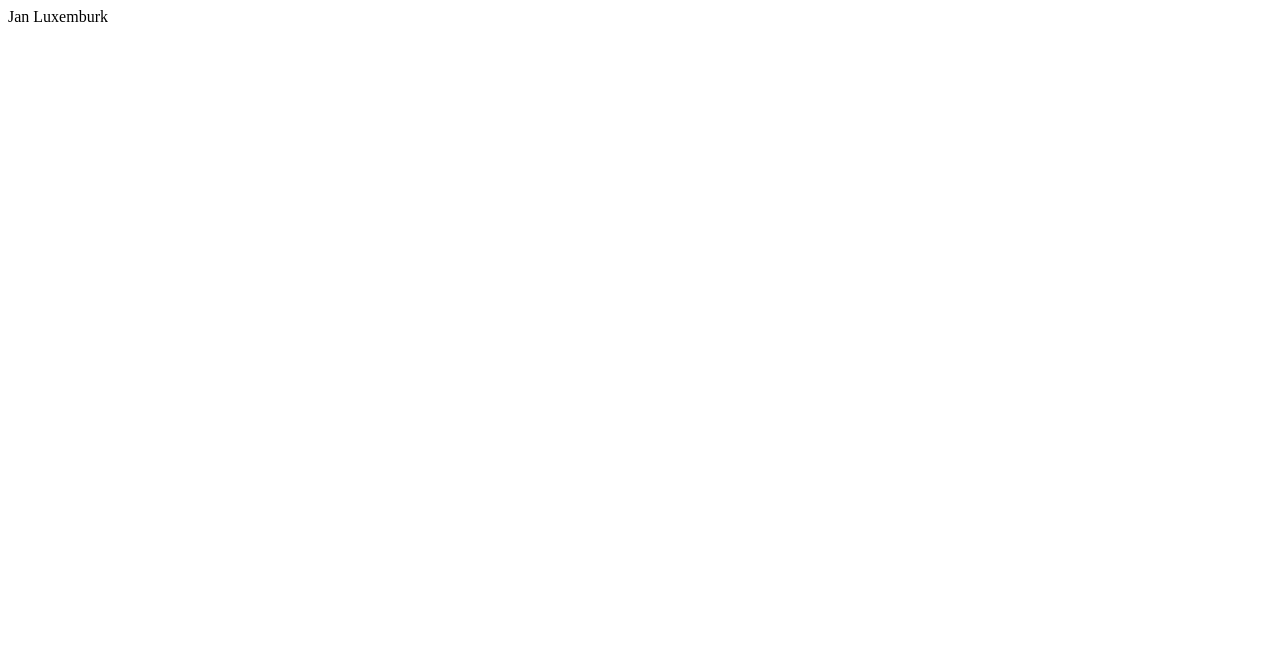
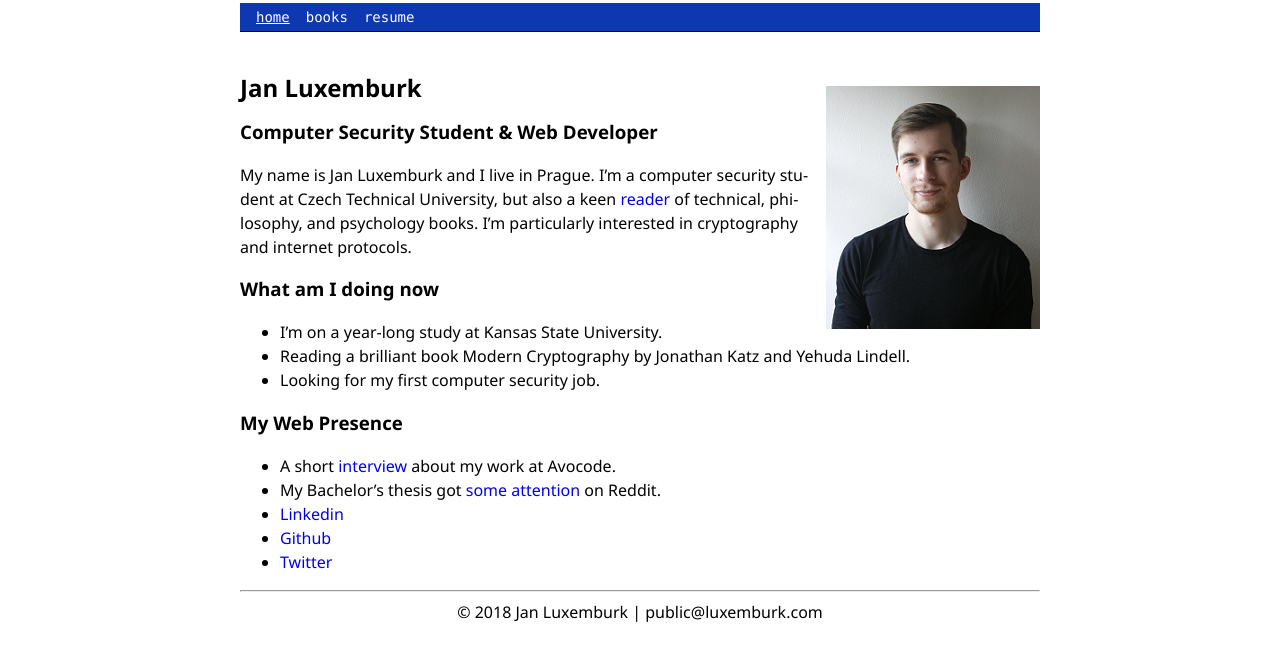
Before and after one commit to janluxemburk/janluxemburk.github.io, a plain HTML site: page index.html in a window 1280 px wide. Drawn offline with Linux system fonts and the light colour scheme.

Commit message:
first published version on 4th April 2018

```diff
--- /dev/null
+++ b/css/style.css
@@ -0,0 +1,109 @@
+body {
+  max-width: 800px;
+  margin: auto;
+  padding: .2em;
+  line-height: 1.5em;
+}
+
+a {
+  text-decoration: none;
+}
+
+a:hover {
+  text-decoration: underline;
+}
+
+/* Header and Footer */
+header {
+  width: 100%;
+  height: 1.75rem;
+  font-family: "Lucida Console" , "Liberation Mono";
+  font-size: .875rem;
+  background: #0E38B1;
+  border-bottom: 1px solid #000;
+}
+
+header ul {
+  margin: 0;
+  padding: 0;
+  list-style: none
+}
+
+header nav {
+  padding: 0 0.5rem
+}
+
+header a {
+  color: #fff;
+  line-height: 1.75rem;
+  padding: 0 0.5rem
+}
+
+header a:hover,
+header .active a {
+color: white;
+    text-decoration: underline;
+}
+
+ul.header-nav {
+  display: flex;
+  flex-direction: row;
+}
+
+/* Post Header */
+.post-header {
+    background: #9eafdf; /* #D2D6EF;*/
+    color: #FFF;
+    padding: 5px;
+    border-radius: 5px;
+}
+
+.terms { font-size: .9em; }
+.post-header, footer { text-align: center; }
+.title { font-size: 1.1em; }
+
+/* Code Boxes */
+pre {
+  border: 1px solid #ddd;
+  box-shadow: 5px 5px 5px #eee;
+  background: #f8f8f8;
+  padding: 1em;
+  overflow-x: auto;
+}
+
+/* Images, tables, misc. */
+img, iframe, video { max-width: 100%; }
+main { hyphens: auto; }
+blockquote {
+  background: #f9f9f9;
+  border-left: 5px solid #ccc;
+  padding: 3px 1em 3px;
+}
+
+table {
+  margin: auto;
+  border-top: 1px solid #666;
+  border-bottom: 1px solid #666;
+}
+table thead th { border-bottom: 1px solid #ddd; }
+th, td { padding: 5px; }
+tr:nth-child(even) { background: #eee }
+
+/* Fonts */
+body {
+  font-family: 'Segoe UI', Roboto, Helvetica, Arial, sans-serif;
+}
+code {
+  font-family: "Lucida Console", Monaco, monospace;
+  font-size: 85%;
+}
+
+/* Homepage */
+.image-avatar {
+  float: right;
+  padding: 10px 0 10px 10px;
+}
+
+footer {
+  margin-bottom: 25px;
+}
--- a/index.html
+++ b/index.html
@@ -1,8 +1,73 @@
-<html lang="en">
-<head>
+<!DOCTYPE html>
+<html lang="en-us">
+  <head>
+    <meta charset="utf-8">
+    <meta name="viewport" content="width=device-width, initial-scale=1">
     <title>Jan Luxemburk</title>
-</head>
-<body>
-    <p>Jan Luxemburk</p>
-</body>
+    <meta name="description" content="The home page of Jan Luxemburk, a computer security student and a web developer.">
+    <link rel="canonical" href="https://luxemburk.com/">
+    <link rel="stylesheet" href="/css/style.css">
+    <link rel="icon" href="/favicon.ico">
+    <meta name="generator" content="Hugo 0.37.1" />
+  </head>
+  <body>
+      <header>
+    <nav>
+      <ul class="header-nav">
+
+        <li class="active">
+          <a href="/">home</a>
+        </li>
+
+        <li class="">
+          <a href="/books/">books</a>
+        </li>
+
+        <li class="">
+          <a href="/jan_luxemburk_cv.pdf">resume</a>
+        </li>
+
+      </ul>
+    </nav>
+  </header>
+    <br/>
+    <main aria-role="main">
+
+
+<p><img class="image-avatar" src="/jan_luxemburk.png" alt="Jan Luxemburk" /></p>
+
+<h2 id="jan-luxemburk">Jan Luxemburk</h2>
+
+<h3 id="computer-security-student-web-developer">Computer Security Student &amp; Web Developer</h3>
+
+<p>My name is Jan Luxemburk and I live in Prague. I&rsquo;m a computer security student at Czech Technical University, but also a keen <a href="/books">reader</a> of technical, philosophy, and psychology books. I&rsquo;m particularly interested in cryptography and internet protocols.</p>
+
+<h3 id="what-am-i-doing-now">What am I doing now</h3>
+
+<ul>
+<li>I&rsquo;m on a year-long study at Kansas State University.</li>
+<li>Reading a brilliant book Modern Cryptography by Jonathan Katz and Yehuda Lindell.</li>
+<li>Looking for my first computer security job.</li>
+</ul>
+
+<h3 id="my-web-presence">My Web Presence</h3>
+
+<ul>
+<li>A short <a href="https://medium.com/starliftorg/jan-luxemburk-working-for-a-start-up-showed-me-new-approaches-5f47df1be761" target="_blank">interview</a> about my work at Avocode.</li>
+<li>My Bachelor&rsquo;s thesis got <a href="https://redd.it/6jw6r6" target="_blank">some</a> <a href="https://redd.it/6k0rsy" target="_blank">attention</a> on Reddit.</li>
+<li><a href="https://www.linkedin.com/in/janluxemburk/" target="_blank">Linkedin</a></li>
+<li><a href="https://github.com/janluxemburk" target="_blank">Github</a></li>
+<li><a href="https://twitter.com/luxemjan" target="_blank">Twitter</a></li>
+</ul>
+
+      <ul>
+
+      </ul>
+    </main>
+
+    <footer>
+      <hr>
+      © 2018 Jan Luxemburk | public@luxemburk.com
+    </footer>
+  </body>
 </html>
```
Also changed, not shown: books/index.html (added, +90 -0 lines), sitemap.xml (added, +15 -0 lines), favicon.ico (added), jan_luxemburk.png (added), 1 other file.
